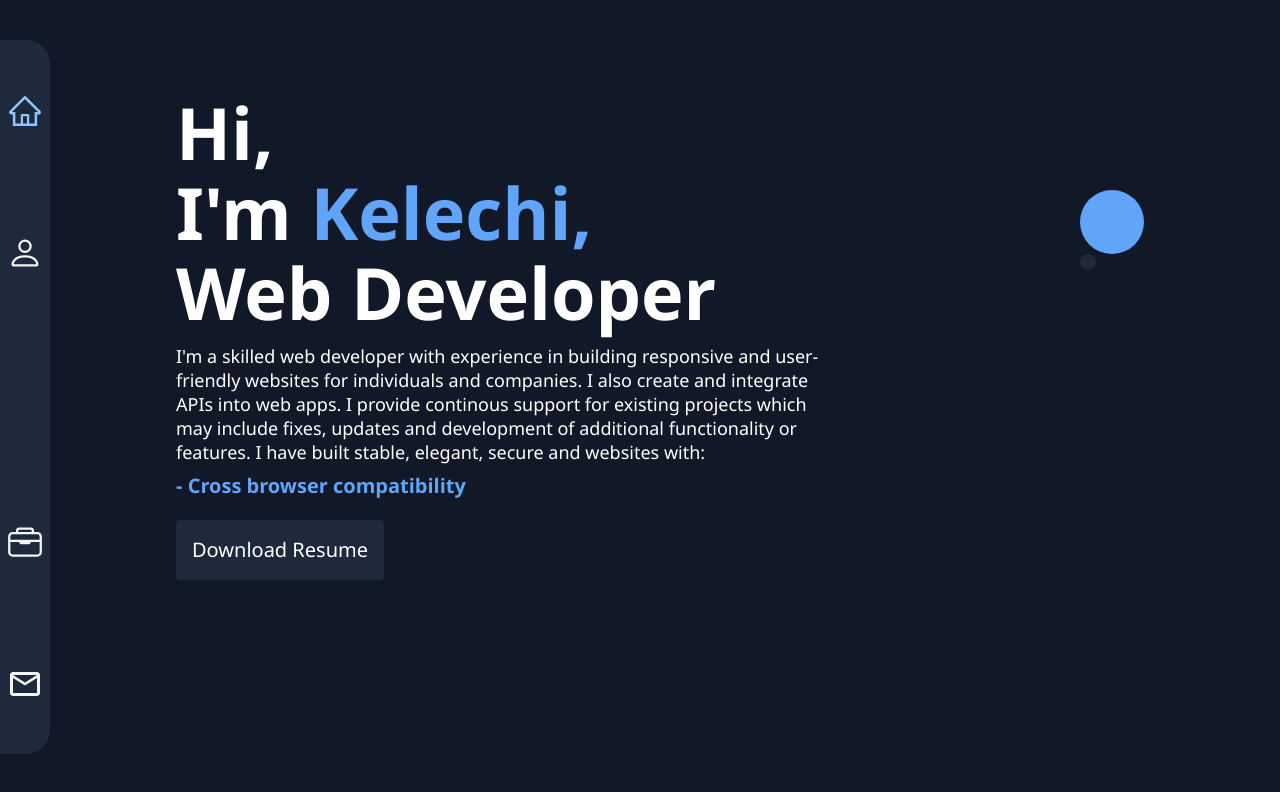
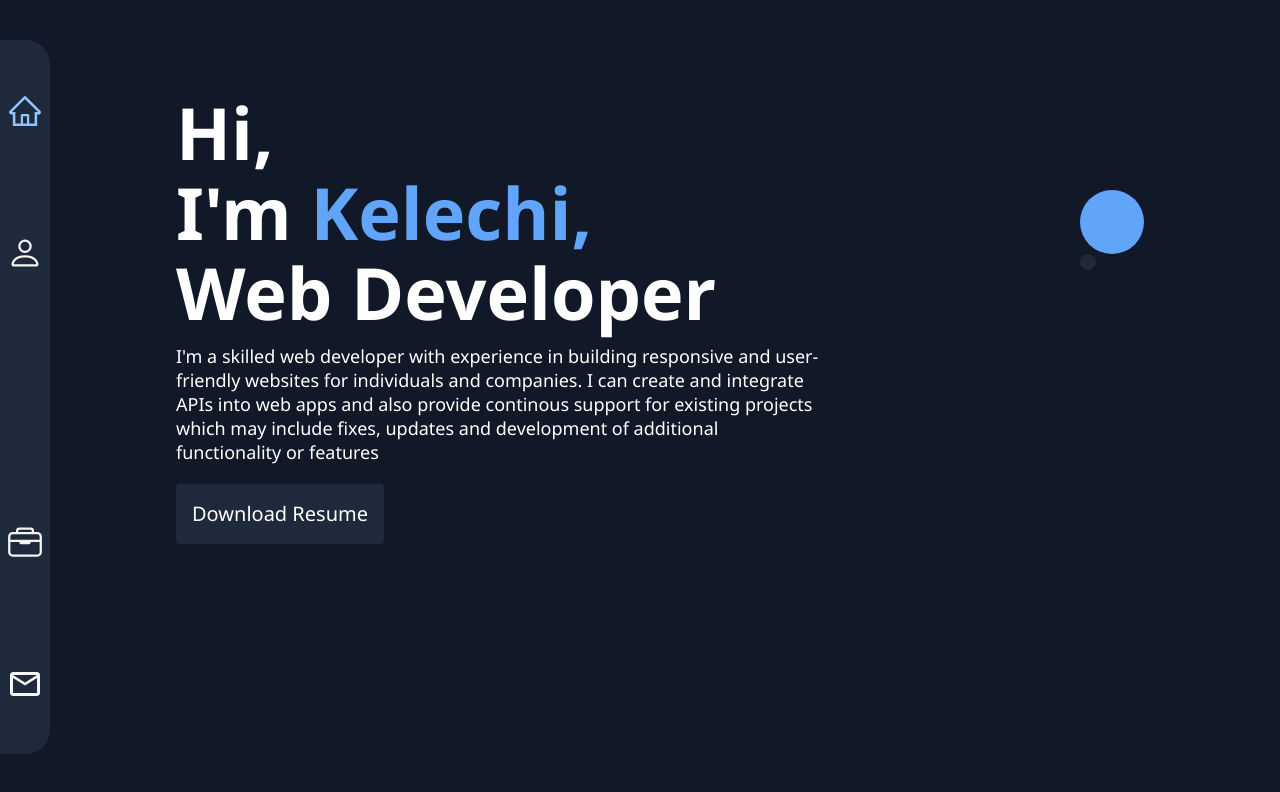
Before and after one commit to Kelechi095/Portfolio, a React (Vite) app: page / in a window 1280 px wide. Shown: the top 792 px of the page. Built offline with nearby package versions, Linux system fonts and the light colour scheme; some icons are missing.

Commit message:
modified information

```diff
--- a/src/Pages/Home.tsx
+++ b/src/Pages/Home.tsx
@@ -45,15 +45,14 @@ export default function Home() {
 "
         >
           I'm a skilled web developer with experience in building responsive and
-          user-friendly websites for individuals and companies. I also create
-          and integrate APIs into web apps. I provide continous support for
+          user-friendly websites for individuals and companies. I can create
+          and integrate APIs into web apps and also provide continous support for
           existing projects which may include fixes, updates and development of
-          additional functionality or features. I have built stable, elegant,
-          secure and websites with:
+          additional functionality or features
         </p>
-        <p className="mt-2 font-semibold text-lg md:text-xl text-blue-400">
+        {/* <p className="mt-2 font-semibold text-lg md:text-xl text-blue-400">
           - {skills[skillIndex]}
-        </p>
+        </p> */}
       </div>
 
       <div>
```
